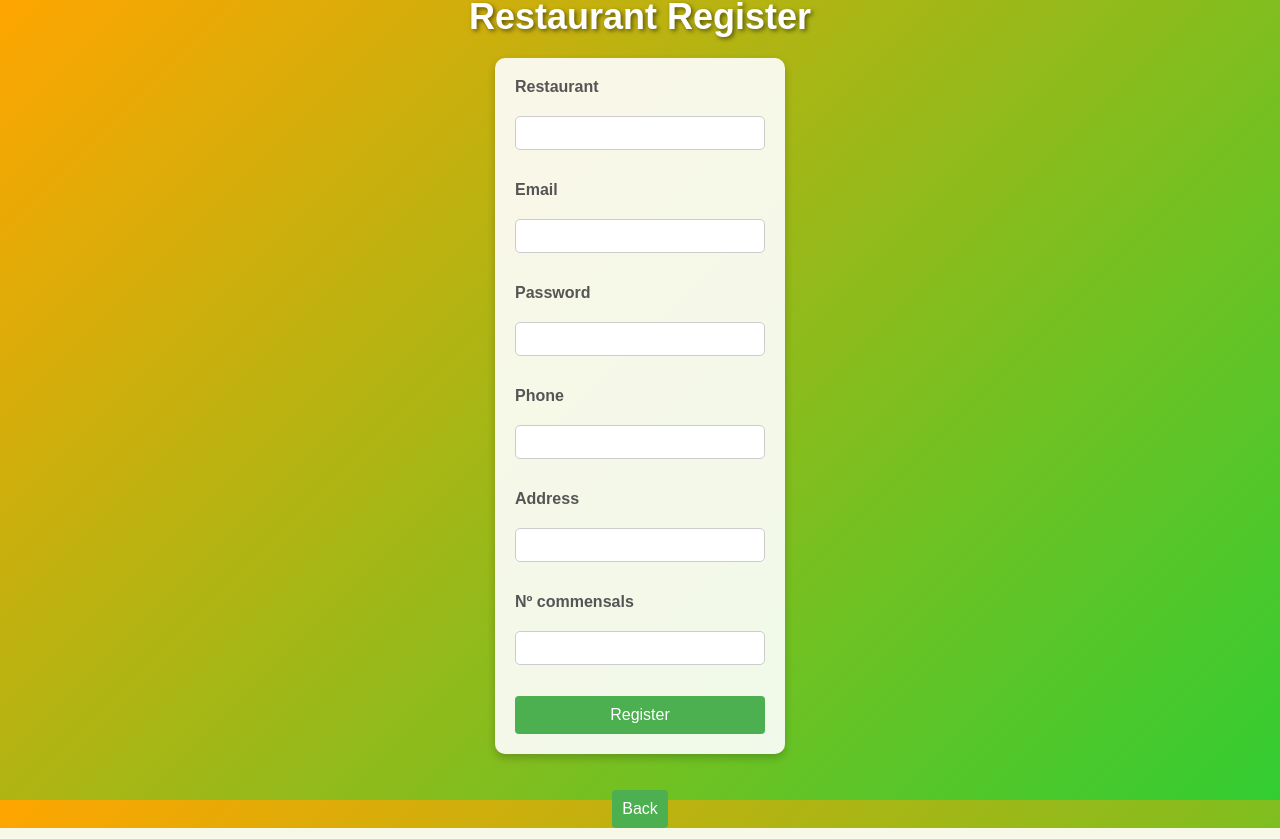
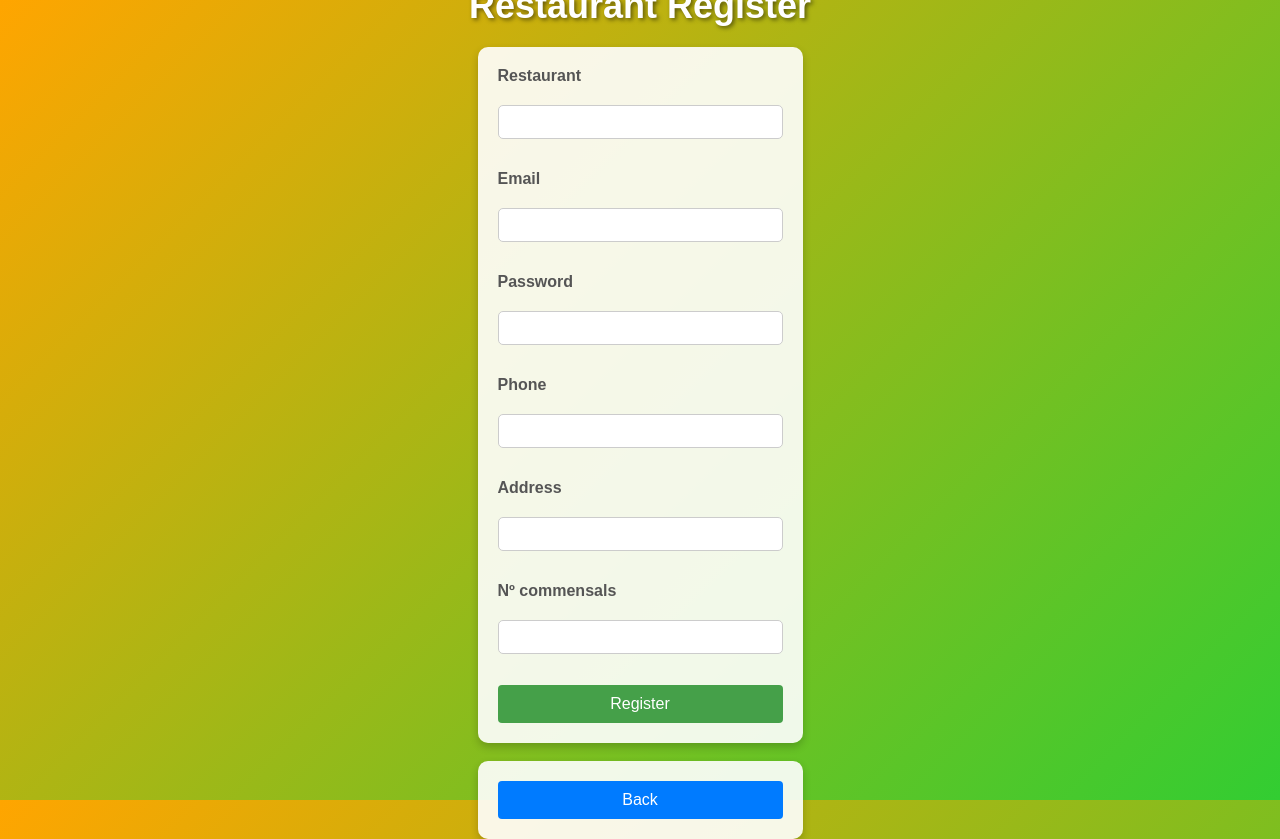
Before and after one commit to Daly2025/Checkandfood, a Flask app: page /register in a window 1280 px wide. Run offline with Flask 3, Linux system fonts and the light colour scheme.

Commit message:
ultimos cambios de botones

```diff
--- a/static/css/login_restaurant.css
+++ b/static/css/login_restaurant.css
@@ -63,3 +63,7 @@
 form[action="/register"] button:hover {
     background-color: #0056b3;
 }
+
+.btnBackRegister {
+    background-color: rgb(23, 110, 23) !important;
+}
--- a/static/css/register_restaurant.css
+++ b/static/css/register_restaurant.css
@@ -40,7 +40,7 @@
 
 button {
     width: 100%;
-    background-color: #4CAF50;
+    background-color: #007bff;
     color: white;
     border: none;
     padding: 10px;
@@ -52,3 +52,14 @@
 button:hover {
     background-color: #45a049;
 }
+
+.btnBackRegister {
+    background-color: #007bff !important;
+}
+
+.btnRegister {
+    background-color:#45a049 !important;
+}
+.btnBackRegister:hover {
+    background-color: #0056b3 !important;
+}
--- a/templates/register_restaurant.html
+++ b/templates/register_restaurant.html
@@ -35,7 +35,7 @@
             display: flex;
             flex-direction: column;
             gap: 15px;
-            width: 250px; /* Ajustar el ancho del formulario */
+            width: 285px; /* Ajustar el ancho del formulario */
             background-color: rgba(255, 255, 255, 0.9); /* Fondo blanco translúcido */
             padding: 20px;
             border-radius: 10px;
@@ -58,6 +58,7 @@
             cursor: pointer;
             font-size: 16px;
             font-weight: bold;
+
         }
 
         .button:hover {
@@ -100,11 +101,15 @@
         <input type="text" name="address" id="address" required>
         <label for="capacity">Nº commensals</label>
         <input type="number" name="capacity" id="capacity" required>
-        <button type="submit">Register</button>
+        <button class="btnRegister" type="submit">Register</button>
+
+
 
     </form>
-    <br><br>
-    <a href="{{ url_for('restaurantes') }}"><button type="submit">Back</button></a>
+   <br>
+    <form action="/restaurantes" method="GET">
+        <button class="btnBackRegister" type="submit">Back</button>
+
 
 
 
--- a/templates/registro_clientes.html
+++ b/templates/registro_clientes.html
@@ -86,6 +86,8 @@
         <input type="password" name="password" placeholder="Contraseña" required autocomplete="new-password">
         <input type="password" name="repetir_password" placeholder="Repetir Contraseña" required autocomplete="new-password">
         <button type="submit" class="button">Registrarse</button>
+
+
     </form>
 
     <!-- Iconos decorativos -->
```
